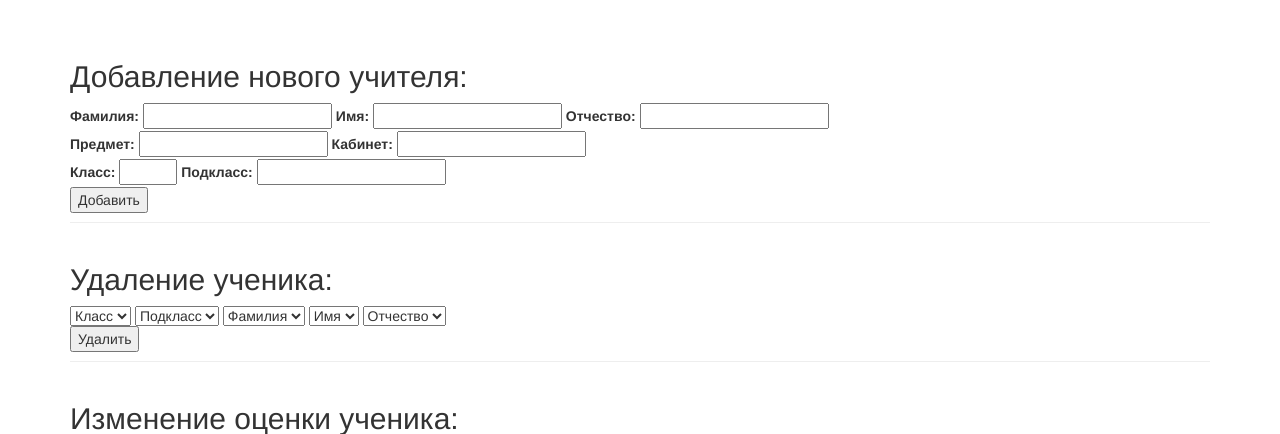
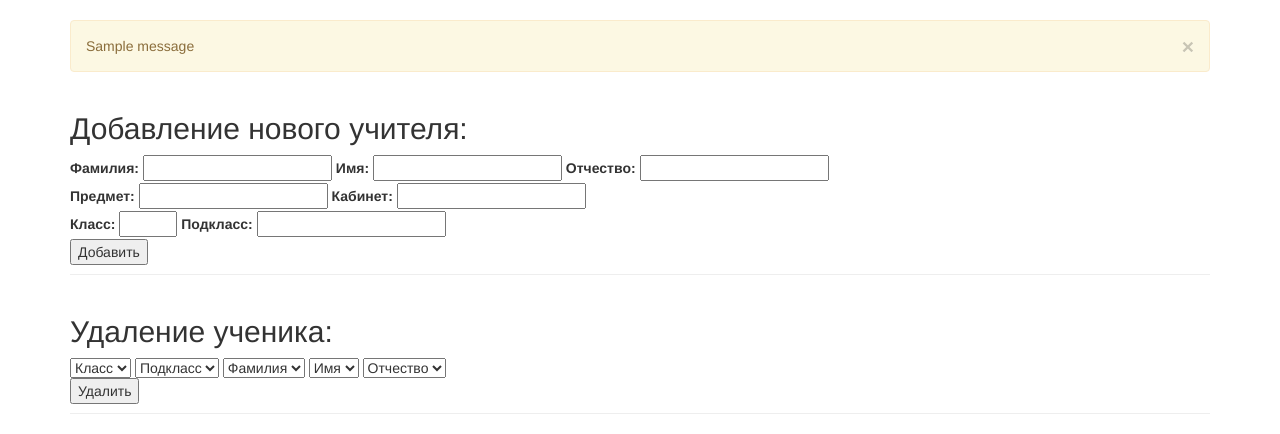
Before and after one commit to BATn1ck/school_database, a Flask app: page /change_info.html in a window 1280 px wide. Shown: the part 52-486 px from the top of the page. Run offline with Flask 2, Linux system fonts and the light colour scheme; tables that the repository leaves empty or names only in its code hold one stand-in row (values such as "Sample post"); one stand-in notice (Sample message) is shown; parts of the project's set-up code (start-up, migrations or seed data) failed here and were passed over; some libraries are stand-ins or nearby versions.

Commit message:
Added flash messages

```diff
--- a/main.py
+++ b/main.py
@@ -34,6 +34,9 @@ def change_info():
         if form_teacher.validate_on_submit():
             res = db_change_add_teacher.add_teacher(form_teacher, DBWriter)
 
+            if res:
+                flash(res)
+
             form_teacher.first_name.data = ''
             form_teacher.second_name.data = ''
             form_teacher.third_name.data = ''
@@ -43,6 +46,9 @@ def change_info():
             form_teacher.subclass = ''
 
         taked_student_delete = db_change_delete_student.delete_student(values_dict, session, DBWriter)
+
+        if taked_student_delete:
+            flash('Ученик успешно удален')
 
         return redirect(request.url)
 
--- a/templates/change_info.html
+++ b/templates/change_info.html
@@ -9,6 +9,13 @@
 
 {% block content %}
 <div class='container'>
+    {% for message in get_flashed_messages() %}
+        <div class='alert alert-warning'>
+            <button type='button' class='close' data-dismiss='alert'>&times;</button>
+            {{ message }}
+        </div>
+    {% endfor %}
+
     <div class='page-header'>
         <h2>Добавление нового учителя:</h2>
 
```
